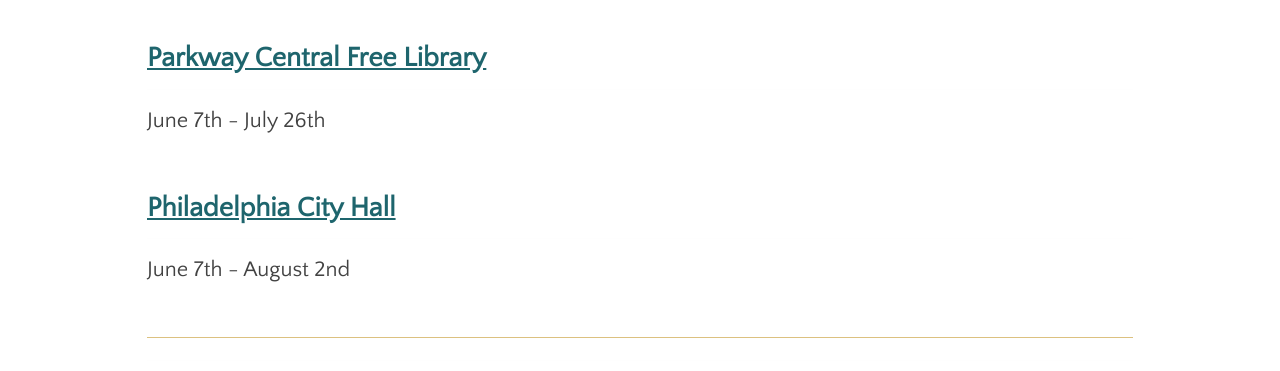
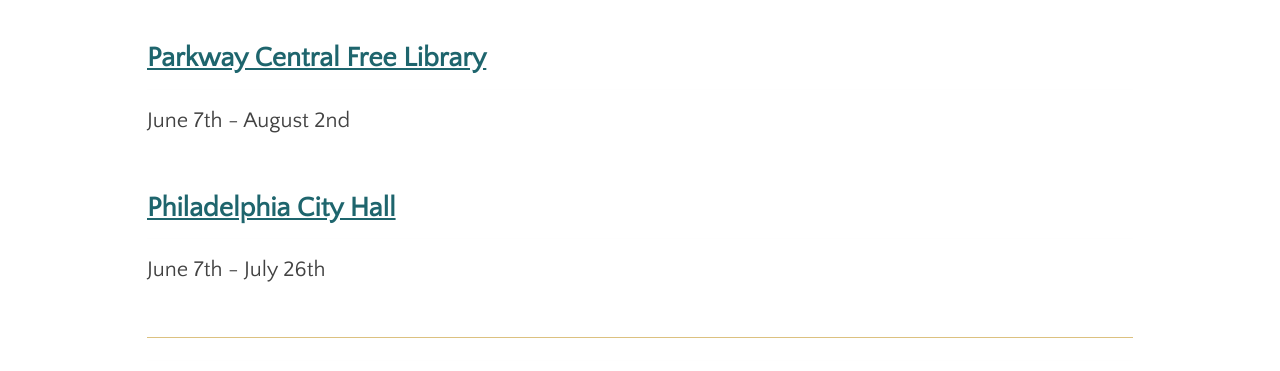
Before and after one commit to swat-ds/fps.swarthmore.edu, a Jekyll site: the page built from _posts/2019-03-01-summer-2019-downtown.md, in a window 1280 px wide and 900 px high, scrolled down 1788 px. Shown: the part 152-523 px from the top of the window. Built offline with Jekyll 4.4.1, drawn with Linux system fonts in a browser that asks for light colours.

```diff
--- a/_posts/2019-03-01-summer-2019-downtown.md
+++ b/_posts/2019-03-01-summer-2019-downtown.md
@@ -71,11 +71,11 @@ June 7th: _First Friday Opening_
 
 ## **[Parkway Central Free Library](http://www.freelibrary.org/)**
 
-June 7th - July 26th
+June 7th - August 2nd
 
 
 
 
 ## **[Philadelphia City Hall](http://creativephl.org/exhibitions/)**
 
-June 7th - August 2nd
+June 7th - July 26th
```
